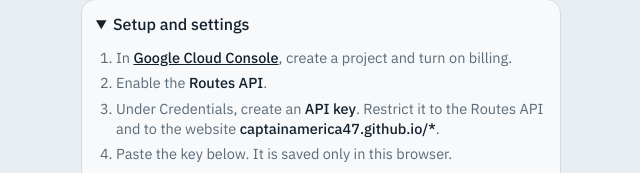
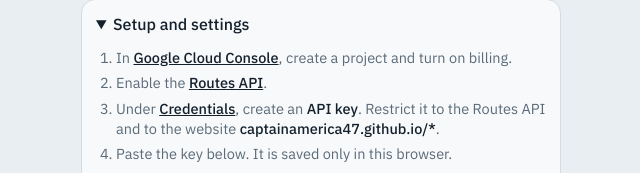
Before and after one commit to captainamerica47/uws-weather, a plain HTML site: page airports/index.html in a window 1280 px wide. Shown: the part 239-412 px from the top of the page, 319-959 px from the left. Drawn offline with nearby package versions, Linux system fonts and the light colour scheme.

Commit message:
Fix Google Cloud setup links in airport app
Co-Authored-By: Claude Fable 5.2 <noreply@anthropic.com>
Claude-Session: https://claude.ai/code/session_01JqEr2wmzmZw4Tv5ubAmQ76

```diff
--- a/airports/index.html
+++ b/airports/index.html
@@ -142,9 +142,9 @@ footer { color: var(--muted); font-size: 12.5px; text-align: center; }
     <summary>Setup and settings</summary>
     <div class="inner">
       <ol id="steps">
-        <li>In <a href="https://console.cloud.google.com/google/maps-apis/start" target="_blank" rel="noopener">Google Cloud Console</a>, create a project and turn on billing.</li>
-        <li>Enable the <b>Routes API</b>.</li>
-        <li>Under Credentials, create an <b>API key</b>. Restrict it to the Routes API and to the website <b>captainamerica47.github.io/*</b>.</li>
+        <li>In <a href="https://console.cloud.google.com/" target="_blank" rel="noopener">Google Cloud Console</a>, create a project and turn on billing.</li>
+        <li>Enable the <a href="https://console.cloud.google.com/apis/library/routes.googleapis.com" target="_blank" rel="noopener">Routes API</a>.</li>
+        <li>Under <a href="https://console.cloud.google.com/apis/credentials" target="_blank" rel="noopener">Credentials</a>, create an <b>API key</b>. Restrict it to the Routes API and to the website <b>captainamerica47.github.io/*</b>.</li>
         <li>Paste the key below. It is saved only in this browser.</li>
       </ol>
       <label for="key">Google Maps API key<input type="password" id="key" autocomplete="off" autocapitalize="off" spellcheck="false"></label>
```
